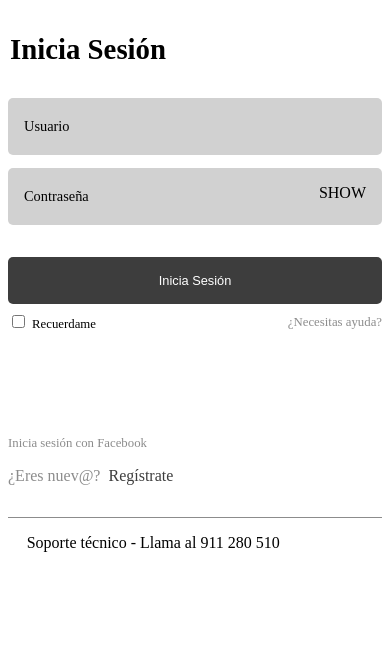
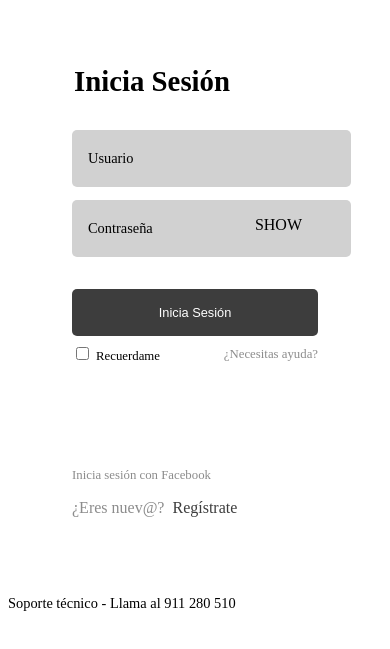
Before and after one commit to pepales/PracticaWeb, a plain HTML site: page index.html in a window 390 px wide. Shown: the part 121-770 px from the top of the page. Drawn offline with Linux system fonts and the light colour scheme; a web font is replaced by a local one.

Commit message:
Ajustando el formulario, para que el campo input no ocupe todo el ancho

```diff
--- a/css/main.css
+++ b/css/main.css
@@ -58,6 +58,16 @@ no se haga el logo más grande de lo necesario */
       margin: 3rem auto 4rem auto;
       padding: 2rem 4rem;
       border-radius: 10px;
+    }
+  }
+
+  @media only all and (max-width: 767px) {
+    .formulario-inicio {
+      background-color: rgba(255, 255, 255, 0.75);
+      /* max-width: 450px; */
+      margin-right: auto;
+      padding: 2rem 4rem;
+      /* border-radius: 10px; */
     }
   }
 
@@ -175,6 +185,16 @@ no se haga el logo más grande de lo necesario */
     margin-left: .5rem;
   }
 
-  .pie-pagina {
-    border-top: 1px solid #8c8c8c;
+  @media all and (min-width: 768px) {
+    .pie-pagina {
+        border-top: 1px solid #8c8c8c;
+    }
+}
+
+  @media all and (max-width: 767px){
+    .pie-pagina {
+        font-size: .9rem;
+    }
+
+
   }
--- a/index.html
+++ b/index.html
@@ -47,9 +47,7 @@
     </div><!-- Fin formulario -->
 
     <footer class="pie-pagina">
-        <div class="container">
             <p>Soporte técnico - Llama al 911 280 510</p>
-        </div>
     </footer>
 </body>
 </html>
```
